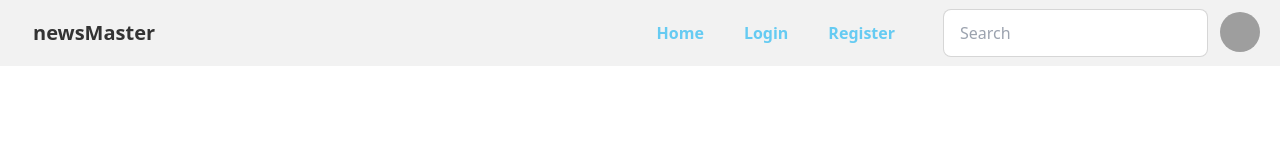
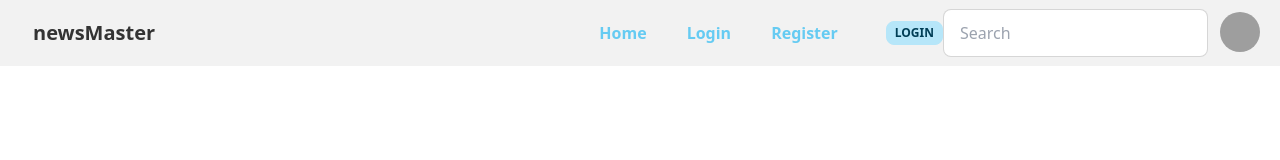
Before and after one commit to rajibrahman74/auth-firebase-context-private-route, a React (Vite) app: page / in a window 1280 px wide. Shown: the top 160 px of the page. Built offline with nearby package versions, Linux system fonts and the light colour scheme; no server answers; grey boxes are pictures that could not be loaded.

Commit message:
[ADD]-Use-onAuthStateChanged-to-manage-user-auth-state

```diff
--- a/src/Providers/AuthProviders.jsx
+++ b/src/Providers/AuthProviders.jsx
@@ -1,8 +1,10 @@
-import React, { createContext, useState } from "react";
+import React, { createContext, useEffect, useState } from "react";
 import {
   createUserWithEmailAndPassword,
   getAuth,
+  onAuthStateChanged,
   signInWithEmailAndPassword,
+  signOut,
 } from "firebase/auth";
 import app from "../firebase/firebase.config";
 
@@ -20,10 +22,27 @@ const AuthProviders = ({ children }) => {
   const signInUser = (email, password) =>
     signInWithEmailAndPassword(auth, email, password);
 
+  // function user sign out
+  const logOut = () => {
+    return signOut(auth);
+  };
+
+  // ovserbe auth state change
+  useEffect(() => {
+    const unsubscribe = onAuthStateChanged(auth, (currentUser) => {
+      console.log("On auth state changed", currentUser);
+      setUser(currentUser);
+    });
+    return () => {
+      unsubscribe();
+    };
+  }, []);
+
   const userInfo = {
     user,
     createUser,
     signInUser,
+    logOut,
   };
 
   return (
--- a/src/components/Header.jsx
+++ b/src/components/Header.jsx
@@ -1,7 +1,18 @@
-import React from "react";
+import React, { useContext } from "react";
 import { Link } from "react-router-dom";
+import { UserContext } from "../Providers/AuthProviders";
 
 const Header = () => {
+  const { user, logOut } = useContext(UserContext);
+
+  const handleLogout = () => {
+    logOut()
+      .then(() => {})
+      .catch((error) => {
+        console.error(error.message);
+      });
+  };
+
   return (
     <div className="max-w-7xl mx-auto px-4 navbar bg-[#f2f2f2] sticky top-0 z-50">
       <div className="flex-1">
@@ -11,6 +22,22 @@ const Header = () => {
         <Link to="/">Home</Link>
         <Link to="/login">Login</Link>
         <Link to="/register">Register</Link>
+      </div>
+      <div>
+        {user ? (
+          <>
+            <span>{user.email}</span>
+            <button onClick={handleLogout} className="btn btn-primary btn-xs">
+              Sign out
+            </button>
+          </>
+        ) : (
+          <>
+            <button className="btn btn-primary btn-xs">
+              <Link to="/login">Login</Link>
+            </button>
+          </>
+        )}
       </div>
       <div className="flex-none gap-2">
         <div className="form-control">
```
